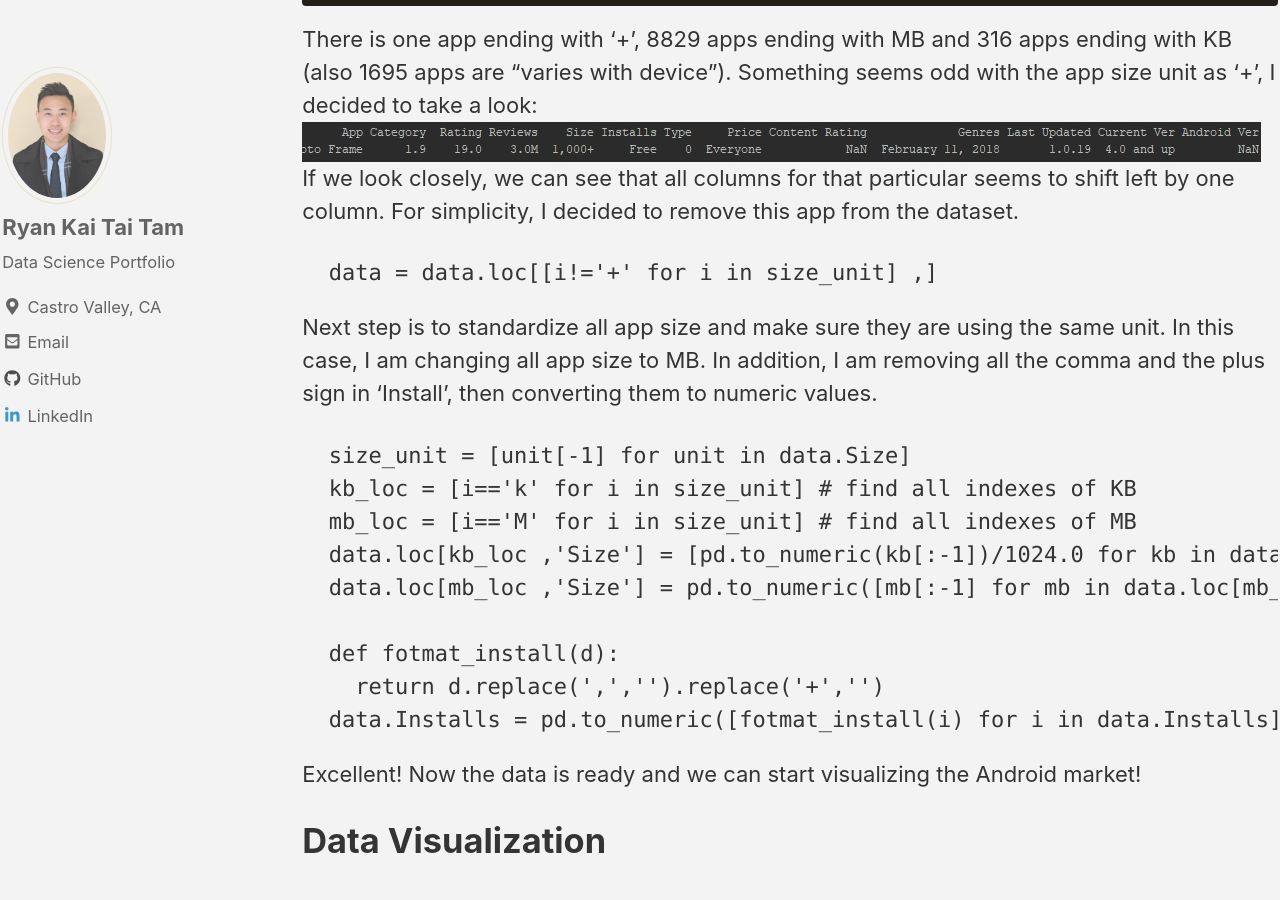
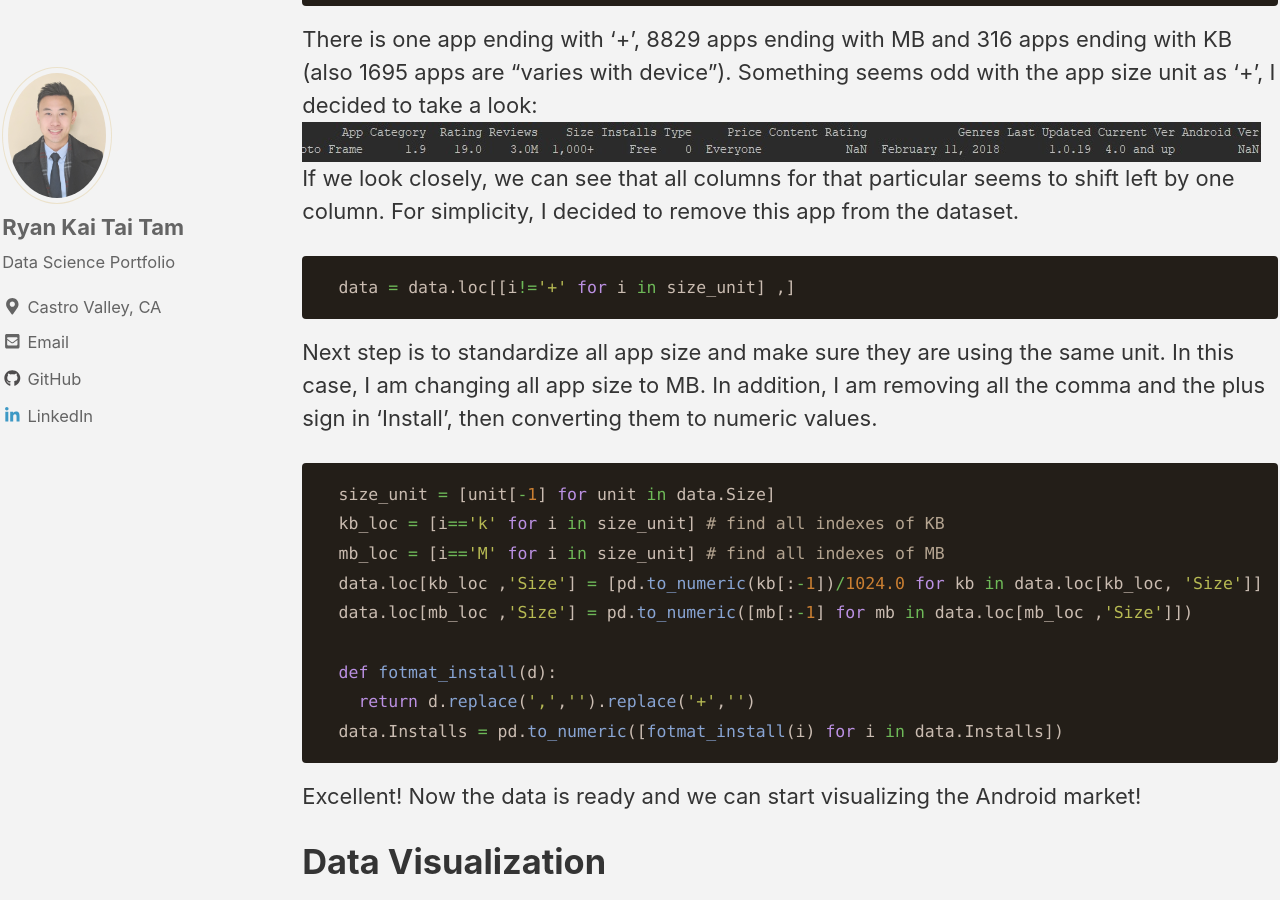
Before and after one commit to ryan-kttam/ryan-kttam.github.io, a Jekyll site: the page built from _posts/2018-11-27-Android_Market_Analysis.md, in a window 1280 px wide and 900 px high, scrolled down 2318 px. Built offline with Jekyll 4.4.1, drawn with Linux system fonts in a browser that asks for light colours; cached includes are drawn as plain includes; nearby versions of some CDN libraries; some of the changed text lies outside the part shown.

Commit message:
correct typo

````diff
--- a/_posts/2018-11-27-Android_Market_Analysis.md
+++ b/_posts/2018-11-27-Android_Market_Analysis.md
@@ -43,12 +43,12 @@ Next lets check whether the 'size' are using the same unit.
 There is one app ending with '+', 8829 apps ending with MB and 316 apps ending with KB (also 1695 apps are "varies with device"). Something seems odd with the app size unit as '+', I decided to take a look:
 <img src="/images/android_analysis/image3.jpg" alt="data error">
 If we look closely, we can see that all columns for that particular seems to shift left by one column. For simplicity, I decided to remove this app from the dataset.
-```Python
+```python
   data = data.loc[[i!='+' for i in size_unit] ,]
 ```
 
 Next step is to standardize all app size and make sure they are using the same unit. In this case, I am changing all app size to MB. In addition, I am removing all the comma and the plus sign in 'Install', then converting them to numeric values.
-```Python
+```python
   size_unit = [unit[-1] for unit in data.Size]
   kb_loc = [i=='k' for i in size_unit] # find all indexes of KB
   mb_loc = [i=='M' for i in size_unit] # find all indexes of MB
@@ -98,9 +98,11 @@ Almost 93% of the apps in the android market are free, and the average rating be
 
 It is interesting that 'Family' is only rank 6th in the number of installs while it actually has almost doubled the number of apps of 'Game'. It shows that app developers or companies maybe on the wrong focus since android users seem to think other categories such as 'Communication' and 'Productivity' apps are more important than 'Family' apps.
 
-## game Genres
+## Game Genres
 
-#### Suppose a game design company is developing a game that targets to attract millions players on Android, they are open-minded and are willing to accept any genre as long as the game will be popular. What game genre should they develop?
+Suppose a game design company is developing a game that targets to attract millions players on Android, they are open-minded and are willing to accept any genre as long as the game will be popular.
+
+#### What game genre should they develop?
 
  Let's get an idea about what other game design companies think of game genres:
 <img src="/images/android_analysis/Figure_8.jpg" alt="Figure 8">
````
